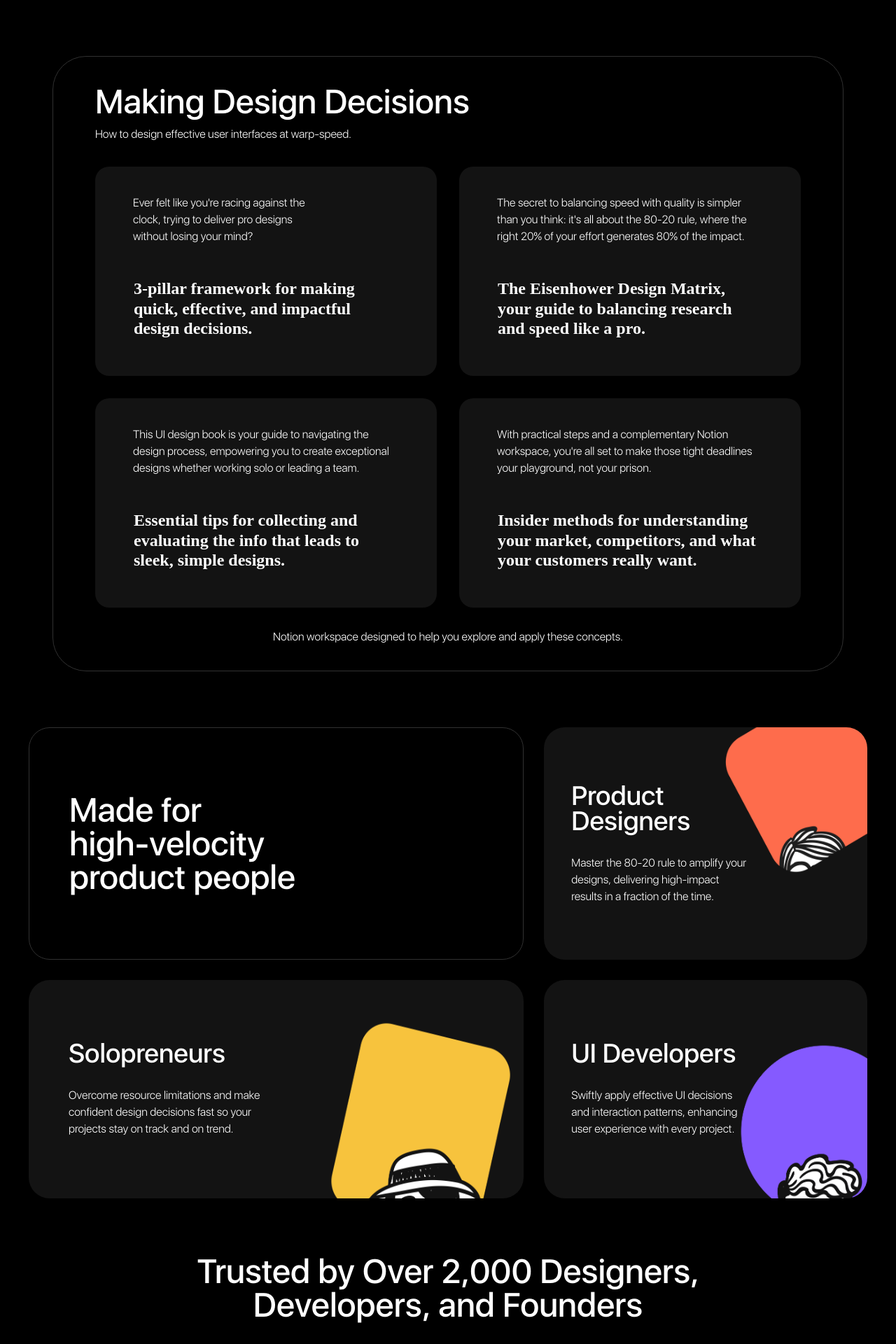
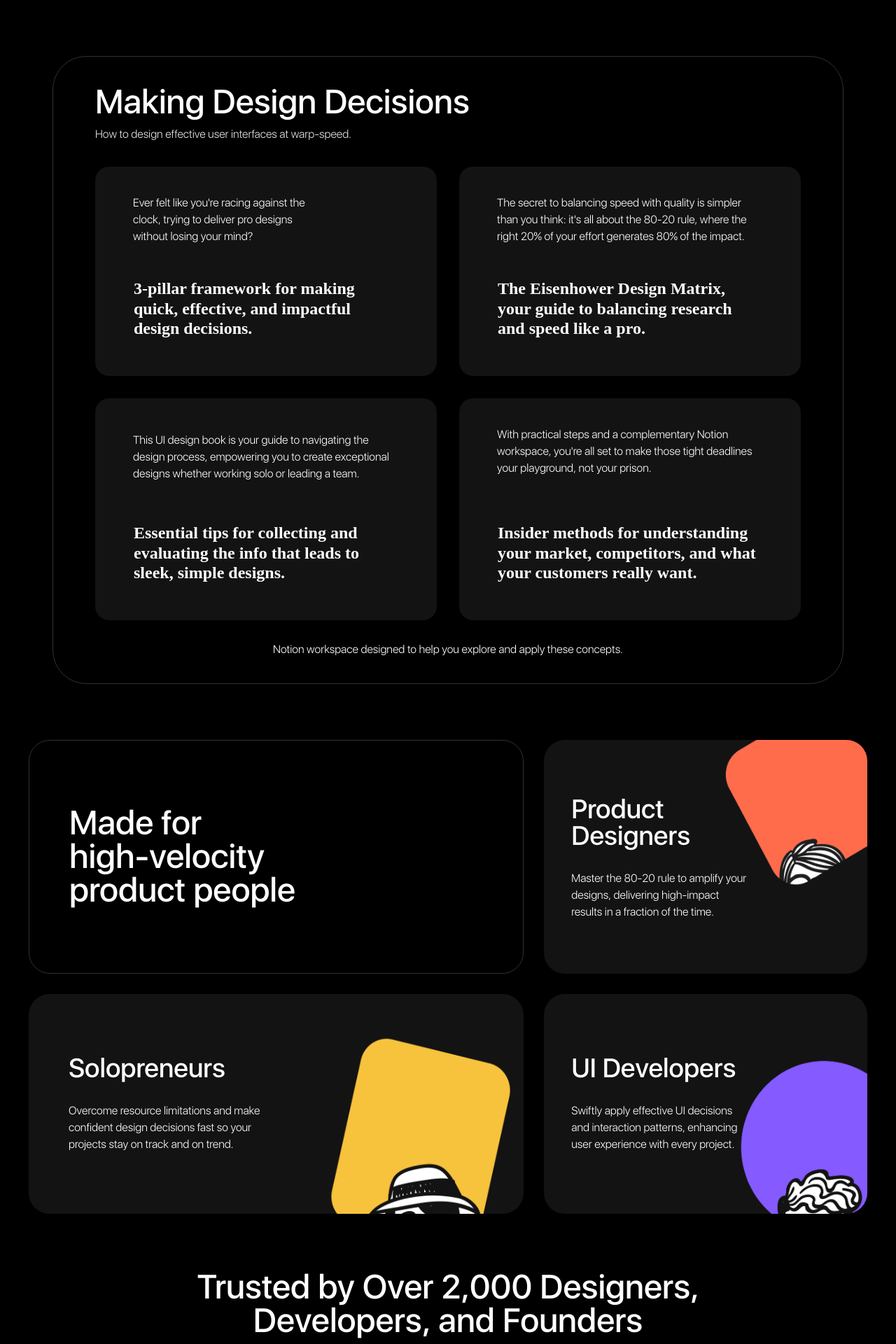
Before and after one commit to deepak-jhajhria/UIDecisions-project, a React (Create React App) app: page / in a window 1280 px wide. Shown: the top 1920 px of the page at 70% size. Built offline with nearby package versions, Linux system fonts and the light colour scheme; a web font is replaced by a local one.

Commit message:
update madefor section

```diff
--- a/src/components/MadeFor.jsx
+++ b/src/components/MadeFor.jsx
@@ -11,9 +11,9 @@ const MadeFor = () => {
                         <Heading className="max-w-[170px] sm:max-w-[260px] lg:max-w-[358px] !px-0" title="Made for &nbsp; &nbsp; high-velocity product people" />
                     </div>
                     {madeForSecList.map((item, index) => (
-                        <div key={index} className={`flex made-sec-card lg:col-span-2 py-10 sm:py-16 lg:py-[87px] px-7 sm:px-[39px] relative ${index === 0 && "after:top-0 after:right-0 py-12 sm:py-16 lg:!pt-20 lg:!pb-[76px] after:bg-[#FE6C4C]"} ${index === 1 && "lg:!col-span-3 lg:!px-[57px] after:bottom-0 after:right-0 after:bg-[#F7C33D] after:!duration-500"} ${index === 2 && "after:bottom-0 after:right-0 after:bg-[#855AFF]"}`}>
+                        <div key={index} className={`flex made-sec-card lg:col-span-2 py-10 sm:py-16 lg:py-[87px] px-7 sm:px-[39px] relative ${index === 0 && "after:top-0 after:right-0 py-12 sm:py-16 lg:!pt-20 lg:!pb-[76px] after:bg-orange"} ${index === 1 && "lg:!col-span-3 lg:!px-[57px] after:bottom-0 after:right-0 after:bg-yellow after:!duration-500"} ${index === 2 && "after:bottom-0 after:right-0 after:bg-tertiary"}`}>
                             <div className={`relative z-20 flex flex-col max-w-[253px] ${index === 1 && "max-w-[279px]"}`}>
-                                <h4 className="text-2xl font-medium text-white lg:text-custom-3xl sm:text-3xl">{item.title}</h4>
+                                <h4 className="text-2xl font-medium text-white lg:text-custom-3xl sm:text-3xl lg:!leading-[38px]">{item.title}</h4>
                                 <Description className={`mt-5 sm:mt-[30px] max-w-[253px] ${index === 1 && "max-w-[279px]"}`} description={item.description} />
                             </div>
                             <img className={`absolute pointer-events-none w-[30%] z-10 ${index === 0 && "-top-1 -right-1 lg:w-[220px] lg:h-[225px]"} ${index === 1 && "lg:w-[270px] lg:h-[258px] bottom-0 right-3"} ${index === 2 && "lg:w-[230px] lg:h-[270px] bottom-0 right-0"}`} src={item.animateImage} alt="animateimage" />
--- a/src/components/MakingDesign.jsx
+++ b/src/components/MakingDesign.jsx
@@ -7,20 +7,20 @@ const MakingDesign = () => {
         <div className="sm:p-8 lg:p-10">
             <div className="container max-w-[1130px] sm:border rounded-[36px] lg:rounded-[48px] border-primary-dark sm:p-8 lg:px-10 xl:px-[60px] lg:py-9">
                 <Heading className="!px-0 pt-1 text-center sm:text-start" title="Making Design Decisions" />
-                <Description className="pt-1.5 max-sm:px-4 sm:pt-[11px] max-sm:text-center text-secondary-light" description="How to design effective user interfaces at warp-speed." />
+                <Description className="pt-1.5 max-sm:px-4 sm:pt-[11px] max-sm:text-center !text-secondary-light" description="How to design effective user interfaces at warp-speed." />
                 <div className="grid grid-cols-1 md:grid-cols-2 gap-5 sm:gap-8 pt-9 sm:pt-[34px]">
                     {makingDesignList.map((item, index) => (
                         <div key={index} className="flex flex-col justify-between bg-primary-lighter hover:bg-tertiary rounded-[20px] py-3 px-[10px] group duration-300">
                             <div className={`mx-5 sm:mx-8 xl:mx-11 ${index === 0 && "md:max-w-[258px]"}`}>
-                                <Description className="pt-7" description={item.description} />
+                                <Description className={`pt-7 ${index === 2 && 3 && "!pt-9"}`} description={item.description} />
                             </div>
-                            <div className={`bg-transparent duration-300 group-hover:bg-black rounded-[13px] pt-[33px] border border-transparent pb-10 mt-[14px] px-5 sm:px-8 xl:px-11 ${index === 3 && "!pr-5"}`}>
+                            <div className={`bg-transparent duration-300 group-hover:bg-black rounded-[13px] pt-[33px] border border-transparent pb-10 mt-[14px] px-5 sm:px-8 xl:px-11 ${index === 3 && "!pr-5 md:!mt-8"} ${index === 2 && "md:!mt-4"} `}>
                                 <h3 className="text-lg sm:text-xl lg:text-2xl font-semibold text-white lg:!leading-[28.64px]">{item.title}</h3>
                             </div>
                         </div>
                     ))}
                 </div>
-                <Description className="mt-5 sm:mt-[30px] text-center px-3" description="Notion workspace designed to help you explore and apply these concepts."/>
+                <Description className="mt-5 sm:mt-[30px] text-center px-3" description="Notion workspace designed to help you explore and apply these concepts." />
             </div>
         </div>
     )
--- a/tailwind.config.js
+++ b/tailwind.config.js
@@ -29,9 +29,9 @@ module.exports = {
         },
         tertiary: {
           DEFAULT: "#855AFF",
-          light: "#000000",
-          dark: "#000000",
         },
+        orange: "#FE6C4C",
+        yellow: "#F7C33D",
       },
       fontSize: {
         "custom-3xl": "38px",
```
